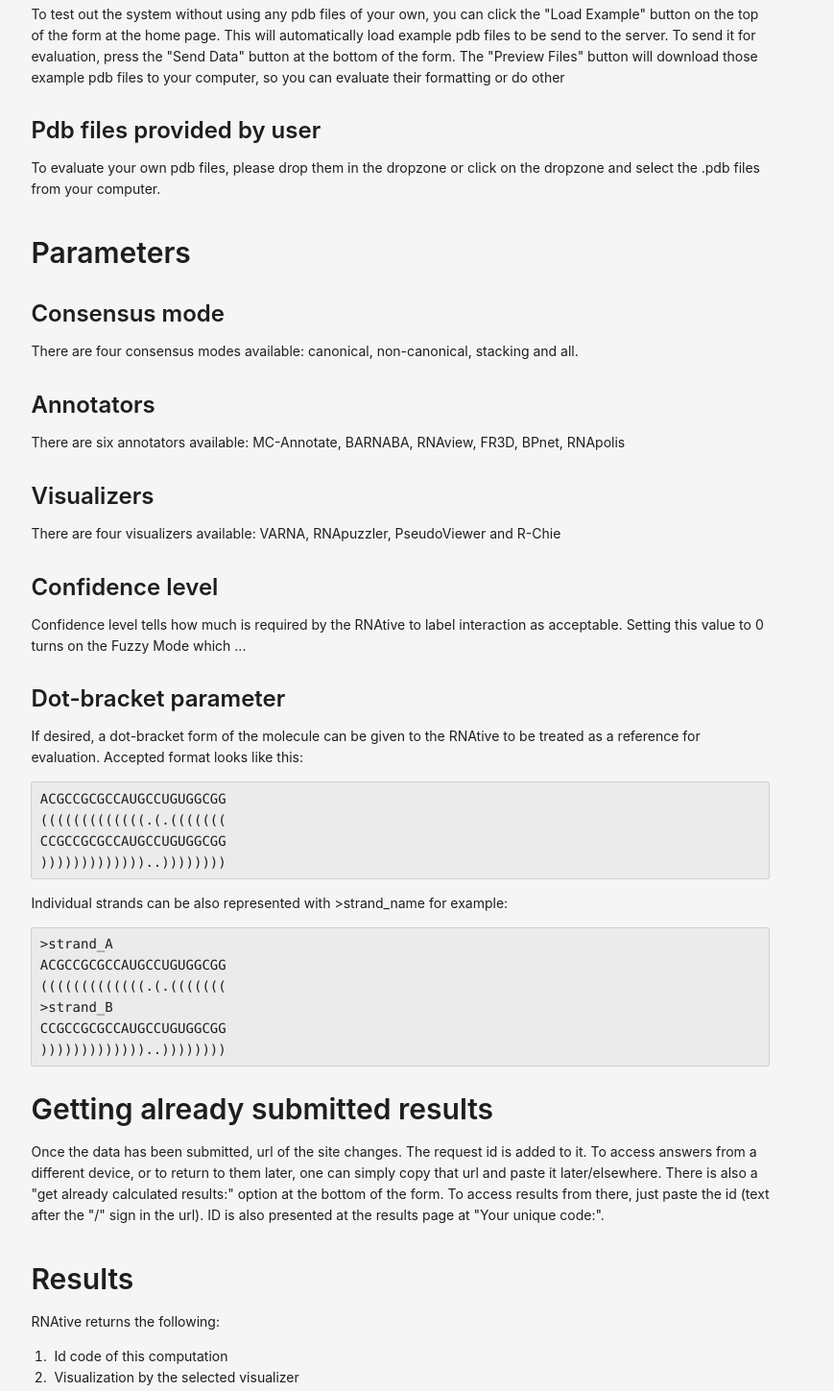
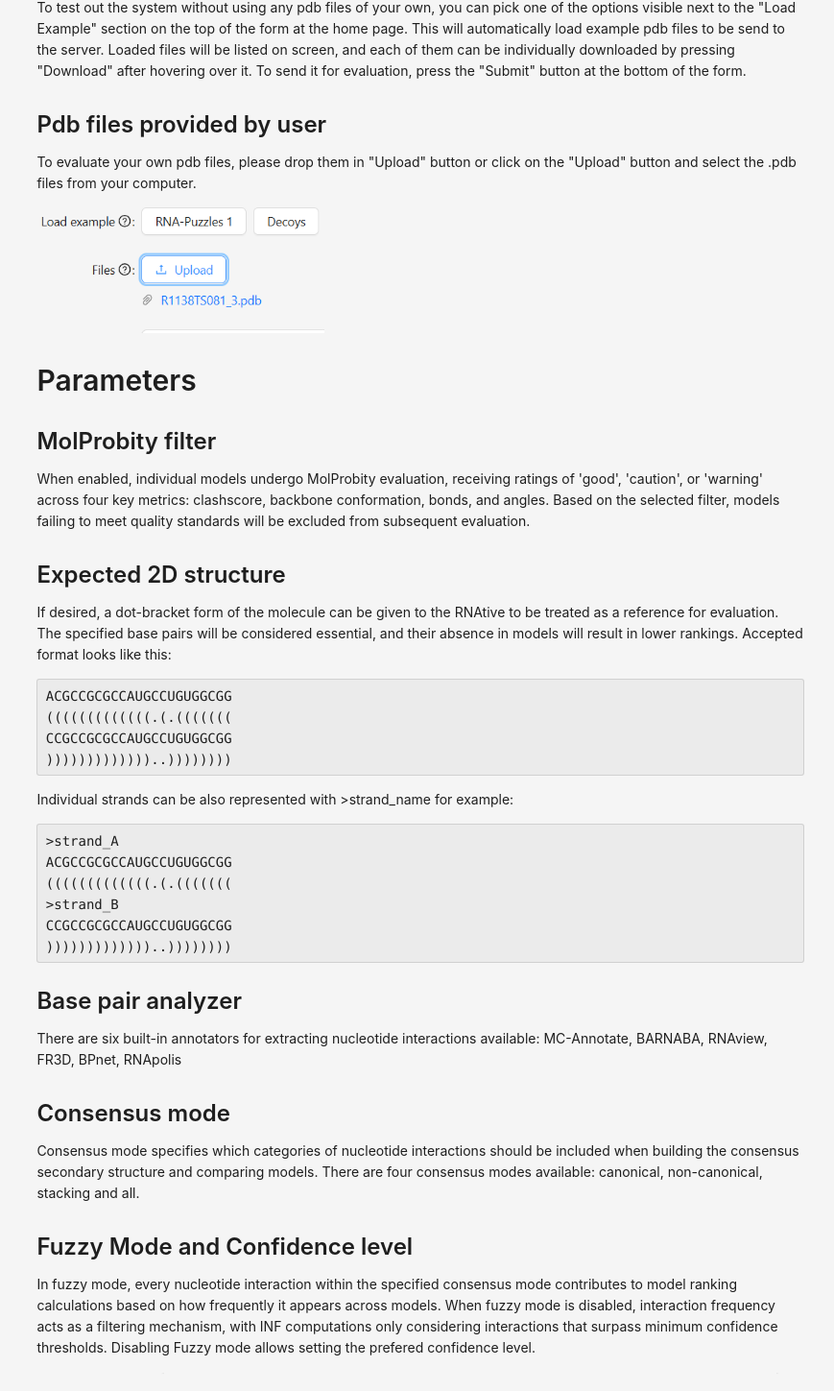
Before and after one commit to tzok/RNAtive, a React (Create React App) app in the folder my-app/: page /Help in a window 1280 px wide. Shown: the part 1290-2739 px from the top of the page at 96% size, without its empty margins (351-1220 px from the left). Built offline with nearby package versions, Linux system fonts and the light colour scheme; no server answers.

Commit message:
Help modified
Modified help to be more in line with current layout of the webpage

```diff
--- a/my-app/src/Help.js
+++ b/my-app/src/Help.js
@@ -1,7 +1,9 @@
 import { Anchor, Col, Row, Typography } from "antd";
-import { useEffect, useState,useRef } from "react";
+import { useEffect, useState, useRef } from "react";
 import flowDiff from "./assets/rnative-flow-diff.png";
-const { Title, Paragraph, Text, Link, } = Typography;
+import uploadScreen from "./assets/upload.png";
+import fuzzyMode from "./assets/fuzzy-mode.png";
+const { Title, Paragraph, Text, Link } = Typography;
 
 const Help = () => {
   const [headings, setHeadings] = useState([]);
@@ -48,11 +50,13 @@ const Help = () => {
         <div
           style={{
             display: "flex",
-          }}>
+          }}
+        >
           <div
             style={{
               marginRight: "20px",
-            }}>
+            }}
+          >
             <Anchor
               items={headings.map((heading) => ({
                 key: heading.id,
@@ -66,15 +70,58 @@ const Help = () => {
           <Typography>
             <CustomTitle level={2}>What is RNAtive</CustomTitle>
             {/* <Paragraph>RNAtive is a system that allows its users to rank a set of different models of the same RNA structure to determine which ones are the most realistic. RNAtive will return both the evaluation of individual pdb files provided, and its proposition of the most realistic actual looks of the molecule.</Paragraph> */}
-            <Paragraph>The discovery of RNA 3D structures contributes to the explanation of their biological functions, which is crucial in designing new drugs and therapeutic solutions. Unfortunately, 3D structures of the most biologically important RNAs are currently unknown. In recent years, many in silico methods devoted to RNA 3D structure prediction have been developed. Their accuracy usually depends on reliable scoring of 3D models/motifs in various stages of prediction, e.g., to assembly or to select the promising RNA 3D folds. Nowadays, wet-lab researchers are unable to reliably select the native-like RNA 3D structure among promising RNA 3D predictions. Even experts are not usually able to rank their 3D models ensuring high correlation with the ranking computed within the context of the reference RNA 3D structure.</Paragraph>
-            <Paragraph>Therefore, there is a great need for a fully-automated method able to reliably rank RNA 3D predictions in terms of their practical usefulness through identification and comparison of conservative RNA 3D motifs covering various types of base pairing.              </Paragraph>
-            <Paragraph>In the protein field, a consensus-based quality assessment methods are often characterized by good performance as stated in CASP results. They are able to rank 3D predictions of a given protein assuming that conservative 3D motifs shared among the majority of analyzed 3D structures could be native-like.              </Paragraph>
-            <Paragraph>In contrast to that, there is no web-server tool providing a consensus-based ranking of RNA 3D models for a given RNA. RNAtive is designed to fill this gap. Our approach, first, identifies interaction networks for all considered RNA 3D models uploaded in PDB or PDBx/mmCIF format. Next, a consensus-driven RNA secondary structure that includes base pairs whose confidence score exceeds a threshold defined by the user, is constructed. Optionally you can upload reference RNA secondary structure (e.g., provided by Rfam) which base pairs will be treated as fixed in the resultant consensus. The base pair confidence score represents a percentage of RNA 3D predictions in which the particular base pair was observed. Finally, it constructs the Interaction Network Fidelity-based ranking of all considered RNA 3D models within the context of the consensus-driven RNA secondary structure. Moreover, the consensus and base-pair confidence values are presented. The former one in a textual and graphical way.              </Paragraph>
-            <Paragraph>The general idea of RNAtive is presented on the following diagram:</Paragraph>
-
+            <Paragraph>
+              The discovery of RNA 3D structures contributes to the explanation
+              of their biological functions, which is crucial in designing new
+              drugs and therapeutic solutions. Unfortunately, 3D structures of
+              the most biologically important RNAs are currently unknown. In
+              recent years, many in silico methods devoted to RNA 3D structure
+              prediction have been developed. Their accuracy usually depends on
+              reliable scoring of 3D models/motifs in various stages of
+              prediction, e.g., to assembly or to select the promising RNA 3D
+              folds. Nowadays, wet-lab researchers are unable to reliably select
+              the native-like RNA 3D structure among promising RNA 3D
+              predictions. Even experts are not usually able to rank their 3D
+              models ensuring high correlation with the ranking computed within
+              the context of the reference RNA 3D structure.
+            </Paragraph>
+            <Paragraph>
+              Therefore, there is a great need for a fully-automated method able
+              to reliably rank RNA 3D predictions in terms of their practical
+              usefulness through identification and comparison of conservative
+              RNA 3D motifs covering various types of base pairing.{" "}
+            </Paragraph>
+            <Paragraph>
+              In the protein field, a consensus-based quality assessment methods
+              are often characterized by good performance as stated in CASP
+              results. They are able to rank 3D predictions of a given protein
+              assuming that conservative 3D motifs shared among the majority of
+              analyzed 3D structures could be native-like.{" "}
+            </Paragraph>
+            <Paragraph>
+              In contrast to that, there is no web-server tool providing a
+              consensus-based ranking of RNA 3D models for a given RNA. RNAtive
+              is designed to fill this gap. Our approach, first, identifies
+              interaction networks for all considered RNA 3D models uploaded in
+              PDB or PDBx/mmCIF format. Next, a consensus-driven RNA secondary
+              structure that includes base pairs whose confidence score exceeds
+              a threshold defined by the user, is constructed. Optionally you
+              can upload reference RNA secondary structure (e.g., provided by
+              Rfam) which base pairs will be treated as fixed in the resultant
+              consensus. The base pair confidence score represents a percentage
+              of RNA 3D predictions in which the particular base pair was
+              observed. Finally, it constructs the Interaction Network
+              Fidelity-based ranking of all considered RNA 3D models within the
+              context of the consensus-driven RNA secondary structure. Moreover,
+              the consensus and base-pair confidence values are presented. The
+              former one in a textual and graphical way.{" "}
+            </Paragraph>
+            <Paragraph>
+              The general idea of RNAtive is presented on the following diagram:
+            </Paragraph>
             <img
               src={flowDiff}
-        alt="Description"
+              alt="rnative flow"
               style={{
                 width: imgWidth > 0 ? `${imgWidth}px` : "auto",
                 maxWidth: "100%", // Prevents overflow
@@ -84,20 +131,49 @@ const Help = () => {
             />
             <CustomTitle level={2}>How to use RNAtive</CustomTitle>
             <CustomTitle level={3}>Example mode</CustomTitle>
-            <Paragraph>To test out the system without using any pdb files of your own, you can click the "Load Example" button on the top of the form at the home page. This will automatically load example pdb files to be send to the server. To send it for evaluation, press the "Send Data" button at the bottom of the form. The "Preview Files" button will download those example pdb files to your computer, so you can evaluate their formatting or do other</Paragraph>
+            <Paragraph>
+              To test out the system without using any pdb files of your own,
+              you can pick one of the options visible next to the "Load Example"
+              section on the top of the form at the home page. This will
+              automatically load example pdb files to be send to the server.
+              Loaded files will be listed on screen, and each of them can be
+              individually downloaded by pressing "Download" after hovering over
+              it. To send it for evaluation, press the "Submit" button at the
+              bottom of the form.{" "}
+            </Paragraph>
             <CustomTitle level={3}>Pdb files provided by user</CustomTitle>
-            <Paragraph>To evaluate your own pdb files, please drop them in the dropzone or click on the dropzone and select the .pdb files from your computer.</Paragraph>
+            <Paragraph>
+              To evaluate your own pdb files, please drop them in "Upload"
+              button or click on the "Upload" button and select the .pdb files
+              from your computer.
+            </Paragraph>
+            <img
+              src={uploadScreen}
+              alt="Uploading example"
+              style={{
+                width: imgWidth > 0 ? `${imgWidth}px` : "auto",
+                maxWidth: "300px", // Prevents overflow
+                height: "auto",
+                display: "inline-block",
+              }}
+            />
             <CustomTitle level={2}>Parameters</CustomTitle>
-            <CustomTitle level={3}>Consensus mode</CustomTitle>
-            <Paragraph>There are four consensus modes available: canonical, non-canonical, stacking and all.</Paragraph>
-            <CustomTitle level={3}>Annotators</CustomTitle>
-            <Paragraph>There are six annotators available: MC-Annotate, BARNABA, RNAview, FR3D, BPnet, RNApolis</Paragraph>
-            <CustomTitle level={3}>Visualizers</CustomTitle>
-            <Paragraph>There are four visualizers available: VARNA, RNApuzzler, PseudoViewer and R-Chie</Paragraph>
-            <CustomTitle level={3}>Confidence level</CustomTitle>
-            <Paragraph>Confidence level tells how much is required by the RNAtive to label interaction as acceptable. Setting this value to 0 turns on the Fuzzy Mode which ...</Paragraph>
-            <CustomTitle level={3}>Dot-bracket parameter</CustomTitle>
-            <Paragraph>If desired, a dot-bracket form of the molecule can be given to the RNAtive to be treated as a reference for evaluation. Accepted format looks like this:</Paragraph>
+            <CustomTitle level={3}>MolProbity filter</CustomTitle>
+            <Paragraph>
+              When enabled, individual models undergo MolProbity evaluation,
+              receiving ratings of 'good', 'caution', or 'warning' across four
+              key metrics: clashscore, backbone conformation, bonds, and angles.
+              Based on the selected filter, models failing to meet quality
+              standards will be excluded from subsequent evaluation.
+            </Paragraph>
+            <CustomTitle level={3}>Expected 2D structure</CustomTitle>
+            <Paragraph>
+              If desired, a dot-bracket form of the molecule can be given to the
+              RNAtive to be treated as a reference for evaluation. The specified
+              base pairs will be considered essential, and their absence in
+              models will result in lower rankings. Accepted format looks like
+              this:
+            </Paragraph>
             <pre>
               ACGCCGCGCCAUGCCUGUGGCGG
               <br />
@@ -107,7 +183,8 @@ const Help = () => {
               <br />
               )))))))))))))..))))))))
             </pre>
-            Individual strands can be also represented with {">"}strand_name for example: <br></br>
+            Individual strands can be also represented with {">"}strand_name for
+            example: <br></br>
             <pre>
               {">"}strand_A
               <br />
@@ -121,25 +198,74 @@ const Help = () => {
               <br />
               )))))))))))))..))))))))
             </pre>
-            <CustomTitle level={2}>Getting already submitted results</CustomTitle>
-            <Paragraph>Once the data has been submitted, url of the site changes. The request id is added to it. To access answers from a different device, or to return to them later, one can simply copy that url and paste it later/elsewhere. There is also a "get already calculated results:" option at the bottom of the form. To access results from there, just paste the id (text after the "/" sign in the url). ID is also presented at the results page at "Your unique code:".</Paragraph>
+            <CustomTitle level={3}>Base pair analyzer</CustomTitle>
+            <Paragraph>
+              There are six built-in annotators for extracting nucleotide
+              interactions available: MC-Annotate, BARNABA, RNAview, FR3D,
+              BPnet, RNApolis
+            </Paragraph>
+            <CustomTitle level={3}>Consensus mode</CustomTitle>
+            <Paragraph>
+              Consensus mode specifies which categories of nucleotide
+              interactions should be included when building the consensus
+              secondary structure and comparing models. There are four consensus
+              modes available: canonical, non-canonical, stacking and all.
+            </Paragraph>
+            <CustomTitle level={3}>Fuzzy Mode and Confidence level</CustomTitle>
+            <Paragraph>
+              In fuzzy mode, every nucleotide interaction within the specified
+              consensus mode contributes to model ranking calculations based on
+              how frequently it appears across models. When fuzzy mode is
+              disabled, interaction frequency acts as a filtering mechanism,
+              with INF computations only considering interactions that surpass
+              minimum confidence thresholds. Disabling Fuzzy mode allows setting
+              the prefered confidence level.
+            </Paragraph>
+            <img
+              src={fuzzyMode}
+              alt="Fuzzy Mode and Confidence level"
+              style={{
+                width: imgWidth > 0 ? `${imgWidth}px` : "auto",
+                maxWidth: "800px", // Prevents overflow
+                height: "auto",
+                display: "inline-block",
+              }}
+            />
+            <CustomTitle level={3}>Visualizers</CustomTitle>
+            <Paragraph>
+              There are four visualizers available: VARNA, RNApuzzler,
+              PseudoViewer and R-Chie
+            </Paragraph>
+            <CustomTitle level={2}>
+              Getting already submitted results
+            </CustomTitle>
+            <Paragraph>
+              Once the data has been submitted, url of the site changes. The
+              request id is added to it. To access answers from a different
+              device, or to return to them later, one can simply copy that url
+              and paste it later/elsewhere.
+            </Paragraph>
             <CustomTitle level={2}>Results</CustomTitle>
             <Paragraph>RNAtive returns the following:</Paragraph>
             <ol>
-              <li>Id code of this computation</li>
               <li>Visualization by the selected visualizer</li>
-              <li>Cannonical pairs in consensus molecule</li>
-              <li>Non cannonical pairs in consensus molecule</li>
+              <li>Ranking of sent files</li>
+              <li>
+                Consensus details:
+                <ol>
+                  <li>Dot bracket of consensus molecule</li>
+                  <li>Canonical base pairs</li>
+                  <li>Non-canonical base pairs</li>
                   <li>Stackings for the consensus molecule</li>
-              <li>Ranking of sent files</li>
-              <li>Dot bracket of consensus molecule</li>
+                </ol>
+              </li>
               <li>
                 Results for each sent file:
                 <ol>
+                  <li>Dot bracket</li>
                   <li>Canonical pairs</li>
                   <li>Non-canonical pairs</li>
                   <li>Stackings</li>
-                  <li>Dot bracket</li>
                 </ol>
               </li>
             </ol>
```
Also changed, not shown: my-app/src/assets/fuzzy-mode.png (added), my-app/src/assets/upload.png (added). Lines whose indentation alone changed are shown as unchanged.
